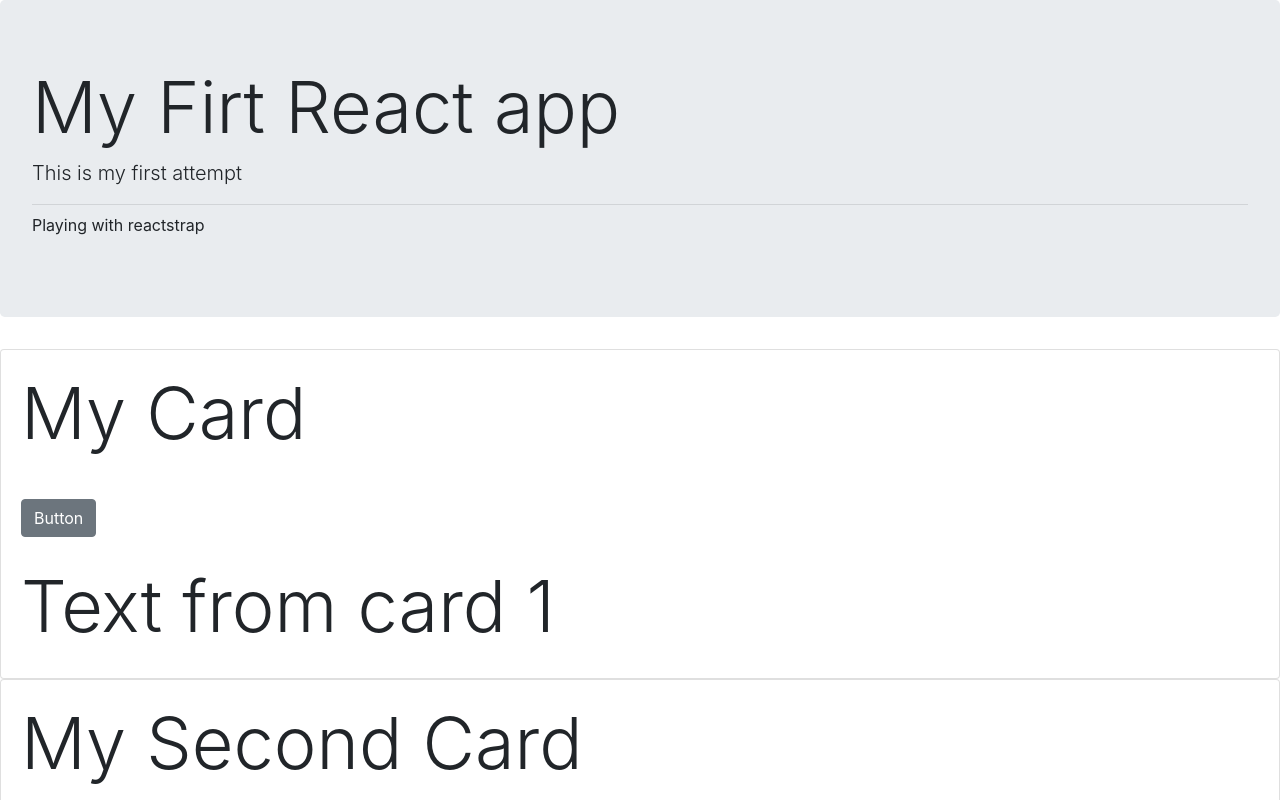
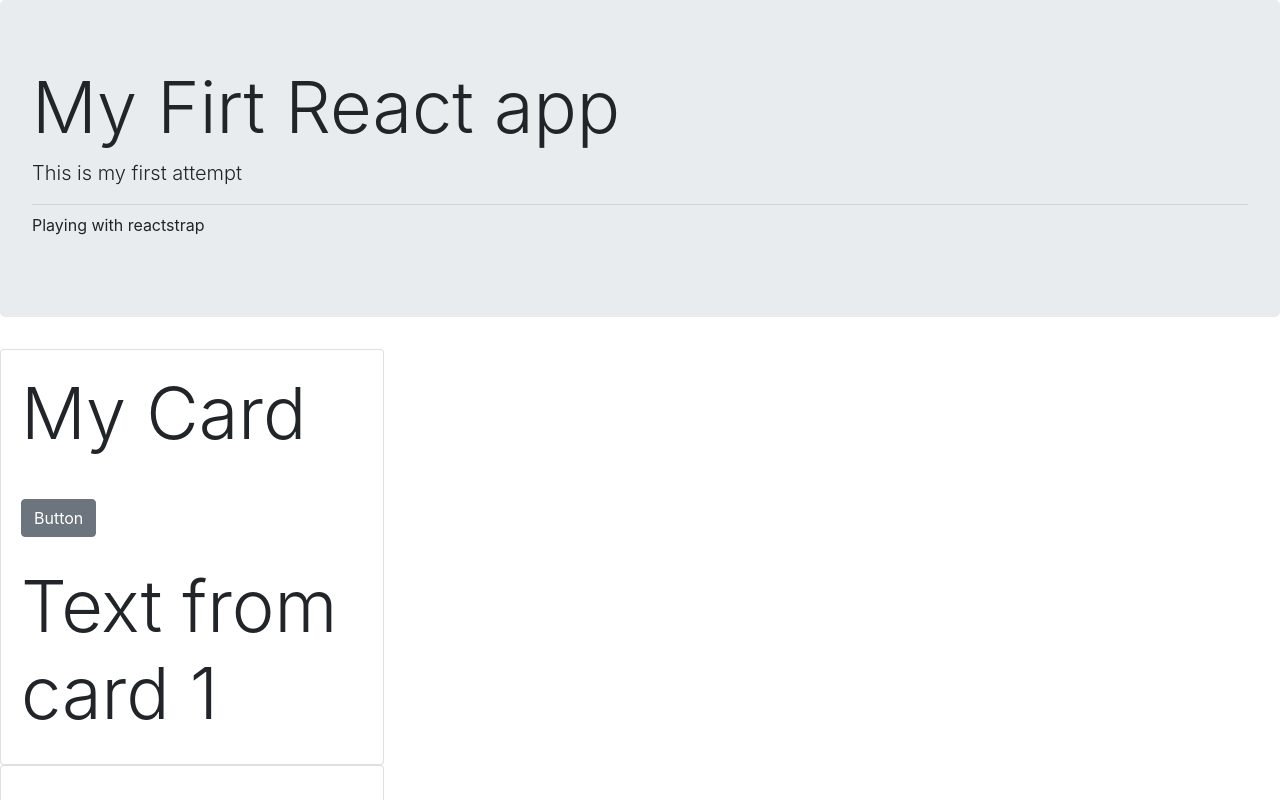
Before and after one commit to moore-brandon4/react, a React (Create React App) app in the folder my_react_app/: page / in a window 1280 px wide. Shown: the top 800 px of the page. Built offline with nearby package versions, Linux system fonts and the light colour scheme.

Commit message:
switch over

```diff
--- a/my_react_app/src/App.css
+++ b/my_react_app/src/App.css
@@ -36,3 +36,9 @@
     transform: rotate(360deg);
   }
 }
+
+
+.card{
+  display:inline-flex;
+  width:30%;
+}
--- a/my_react_app/src/App.js
+++ b/my_react_app/src/App.js
@@ -1,8 +1,8 @@
 import { Component } from 'react';
-import './App.css';
 import {Card, CardBody, CardTitle, Jumbotron} from 'reactstrap';
 import TextForCards from "./TextForCards";
 import Cards from './Cards';
+import './App.css';
 
 class App extends Component{
 constructor(props){
```
